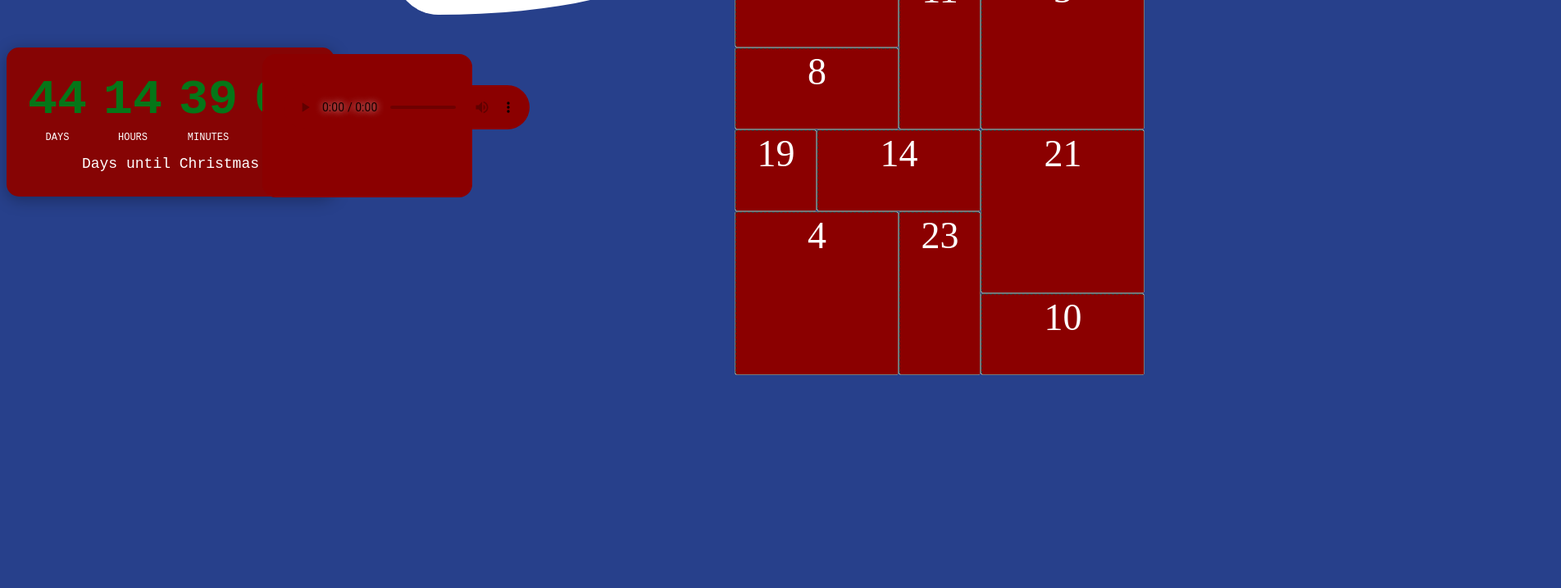
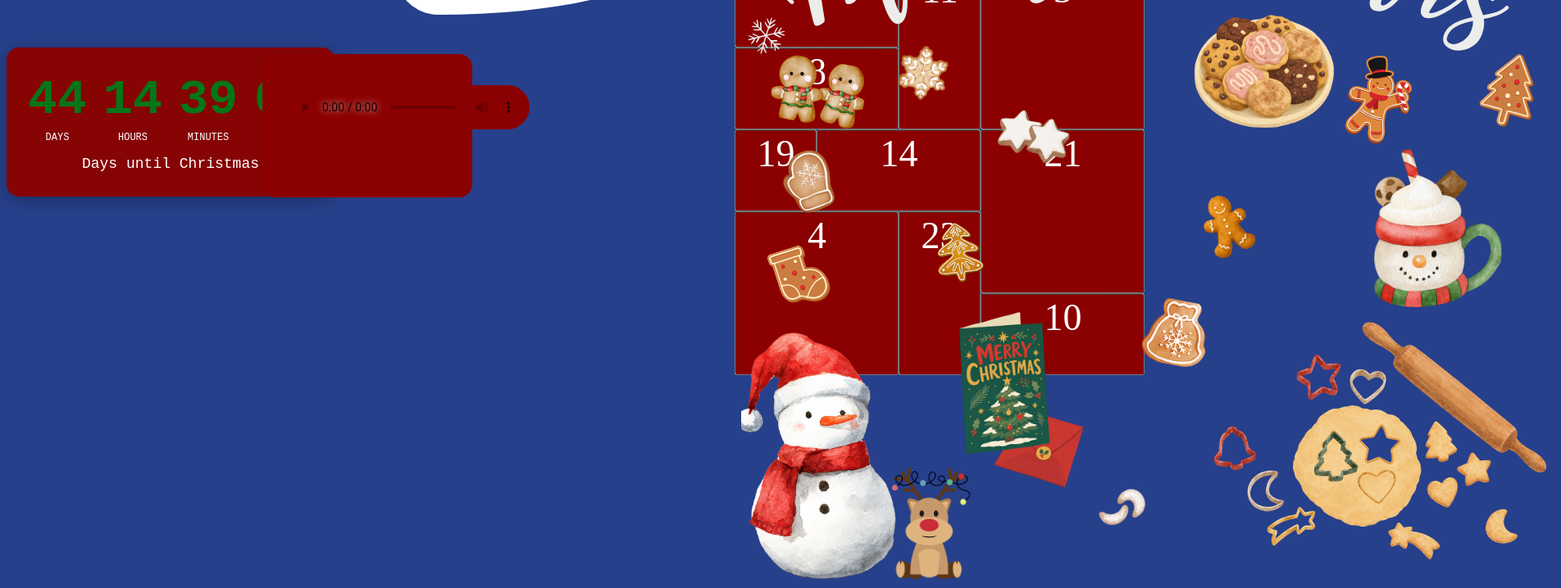
Before and after one commit to 253-Mathilde/Weihnachten, a plain HTML site: page index.html in a window 1280 px wide. Shown: the part 742-1460 px from the top of the page at 82% size, 1904 px wide, since content can reach past the window. Before the commit the page ends 1203 px from the top, so only its background shows below. Drawn offline with Linux system fonts and the light colour scheme; a script that the page names is missing.

Commit message:
Add files via upload

```diff
--- a/index.html
+++ b/index.html
@@ -282,7 +282,7 @@
         <span class="grid__item-shadow"></span>
     </button>
     <button class="grid__item grid__item--sky grid__item--lg grid__item--24">
-        <p style="color:white; z-index:0; position:relative;">Test</p>
+        <p style="color:white; z-index:0; position:relative;"><img src="Merry Christmas.png"></p>
         <span class="grid__item-door">
              <div class="door-front">24</div>
            <div class="door-back"></div>
```
